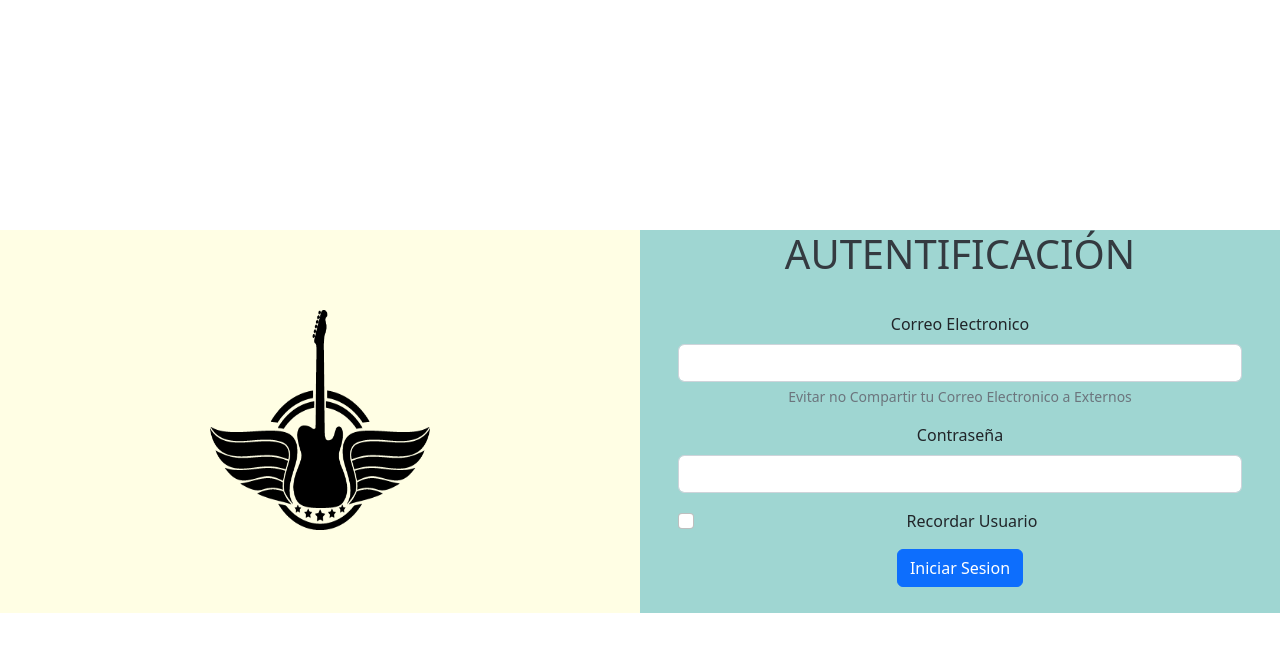
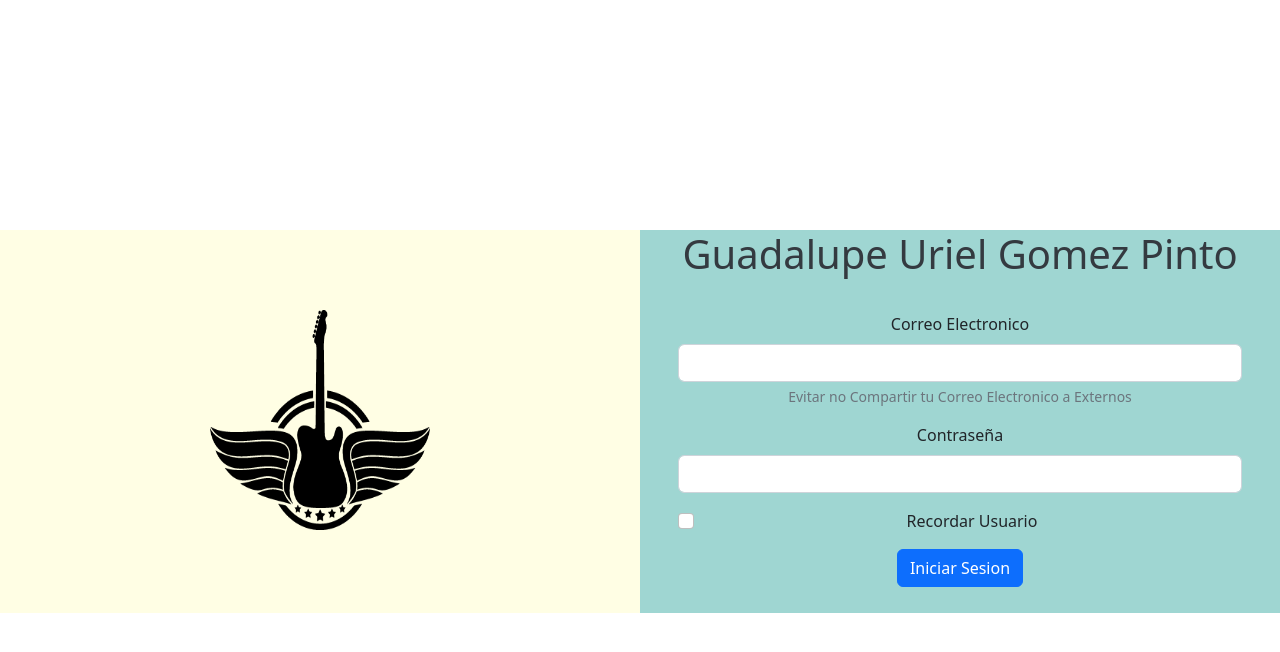
Before and after one commit to Uriel1202/PRODUCTO, a PHP site: page / in a window 1280 px wide. Shown: the top 652 px of the page. Run offline with PHP 8.4, Linux system fonts and the light colour scheme.

Commit message:
Se agrego un nombre nuevo en h1

```diff
--- a/index.php
+++ b/index.php
@@ -70,7 +70,7 @@ if (!empty($_SESSION['activa'])) {
       </div>
       <div class="col" style="background-color: #9fd6d2;">
         <div class="row">
-          <h1 style="color: #343a40;">AUTENTIFICACIÓN</h1>
+          <h1 style="color: #343a40;">Guadalupe Uriel Gomez Pinto</h1>
         </div>
         <form style="padding: 26px;" method="POST">
           <div>
```
